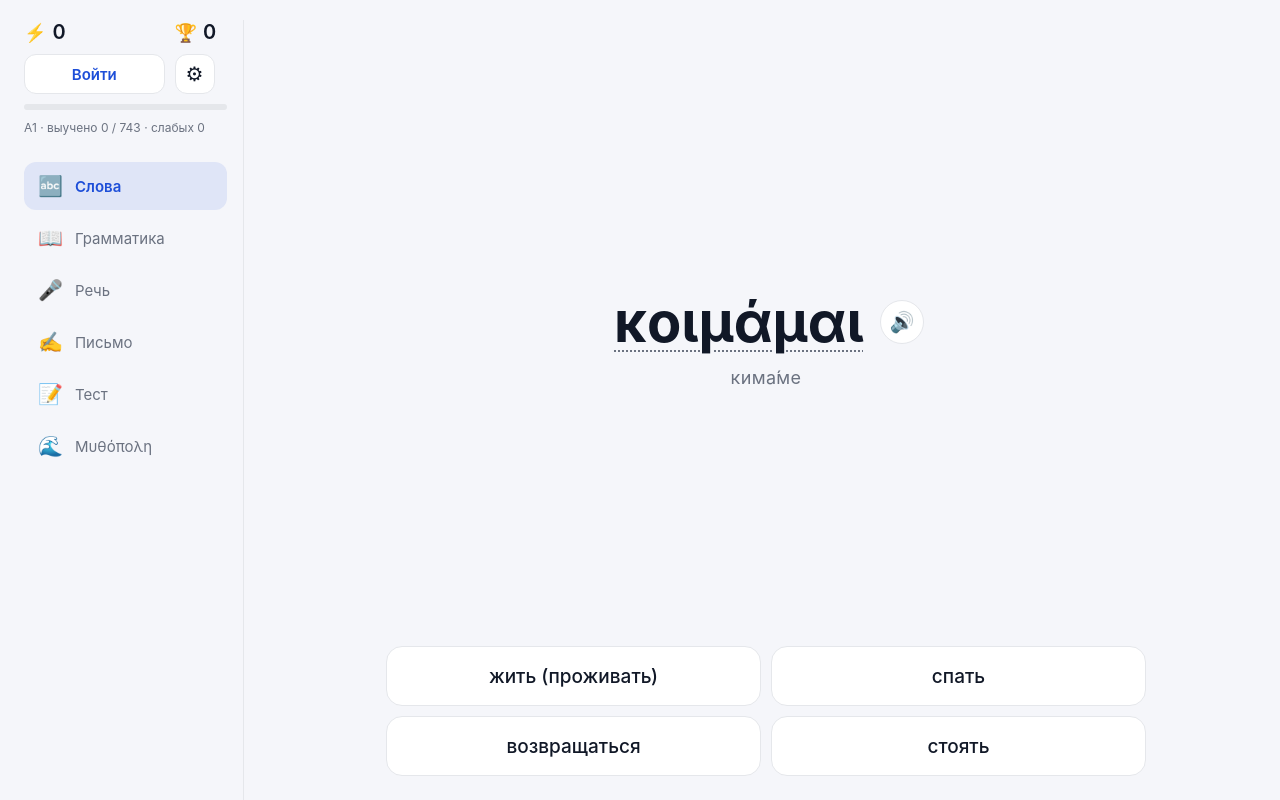
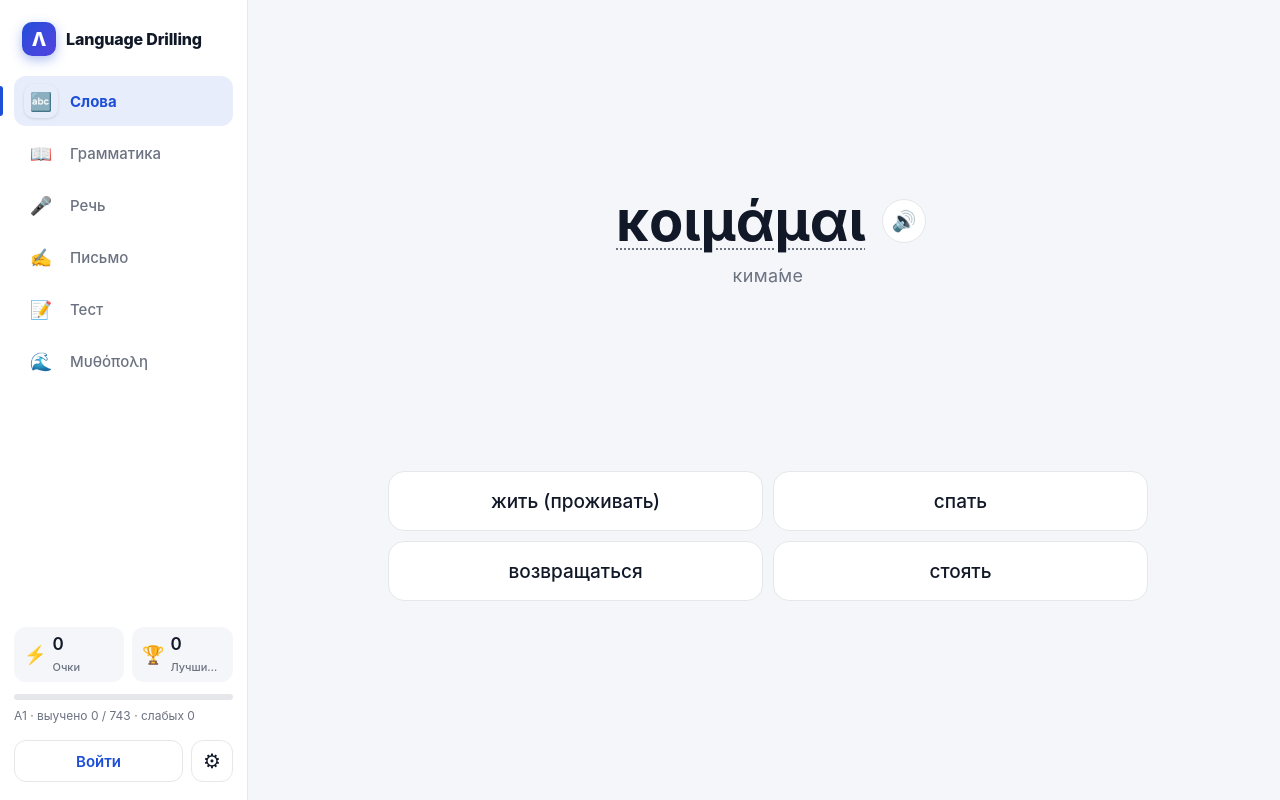
Before and after one commit to vadimptr/greek_drilling, a React (Vite) app: page /words in a window 1280 px wide. Built offline with nearby package versions, Linux system fonts and the light colour scheme; no server answers; the HTML template or start-up script is replaced by a standard one.

Commit message:
Desktop sidebar: brand, icon tiles, stats card and account at the bottom; section picker and view switcher in one row

```diff
--- a/src/App.css
+++ b/src/App.css
@@ -845,9 +845,12 @@
 .spell-row .primary-btn, .spell-row .secondary-btn { flex: 1; }
 
 /* grammar sub-picker */
+.hub-head { display: flex; flex-wrap: wrap; align-items: center; gap: 10px 16px; margin: 10px 0 14px; }
+.hub-tools { flex: 1 1 280px; min-width: 0; }
+.hub-tools:empty { display: none; }
 .sub-picker {
   align-self: flex-start;
-  margin: 10px 0 0;
+  margin: 0;
   display: inline-flex;
   align-items: center;
   gap: 8px;
@@ -945,6 +948,14 @@
 .level-tick-active { color: var(--accent); font-weight: 700; }
 .user-btn { width: auto; max-width: 140px; padding: 0 10px; display: flex; align-items: center; gap: 6px; }
 .user-btn-icon { font-size: 18px; flex: none; }
+.avatar {
+  width: 26px; height: 26px; border-radius: 50%; flex: none;
+  display: inline-flex; align-items: center; justify-content: center;
+  background: linear-gradient(135deg, var(--accent), color-mix(in srgb, var(--accent) 55%, #9333ea));
+  color: #fff; font-size: 13px; font-weight: 700;
+}
+.stat-label { display: none; }
+.brand { display: none; }
 .user-btn-name { font-size: 15px; font-weight: 600; color: var(--text); overflow: hidden; text-overflow: ellipsis; white-space: nowrap; min-width: 0; }
 
 /* aorist section */
@@ -1050,37 +1061,72 @@
   }
   .option-correct .option-key, .option-wrong .option-key, .option-key-light { border-color: rgb(255 255 255 / 45%); color: rgb(255 255 255 / 85%); }
   .trainer-next .option-key { position: static; transform: none; }
-  .grammar-hub:not(:has(.lesson-list)) > .sub-picker { margin-left: max(0px, calc((100% - 760px) / 2)); }
+  .grammar-hub:not(:has(.lesson-list)) > .hub-head { width: 100%; max-width: 760px; margin-inline: auto; }
+  .hub-tools .aorist-views { max-width: 420px; margin-left: auto; }
 
   .app {
     max-width: none;
-    grid-template-columns: 220px minmax(0, 1fr);
-    grid-template-rows: auto 1fr;
-    grid-template-areas: 'header screen' 'nav screen';
+    grid-template-columns: 248px minmax(0, 1fr);
+    grid-template-rows: 1fr auto;
+    grid-template-areas: 'nav screen' 'header screen';
     column-gap: 32px;
     row-gap: 0;
-    padding: 20px 24px 0;
+    padding: 0 24px 0 0;
   }
-  .header { grid-area: header; padding: 0 16px 14px 0; border-right: 1px solid var(--border); gap: 10px; }
-  .header-row { display: grid; grid-template-columns: minmax(0, 1fr) auto; gap: 10px; }
-  .header-row .stat:nth-child(2) { margin-left: 0; justify-self: end; }
-  .header-row .user-btn, .header-row .login-btn { min-width: 0; max-width: none; width: 100%; justify-content: flex-start; }
-  .header-row .user-btn-name { overflow: hidden; text-overflow: ellipsis; }
-  .header .progress-label { font-size: 12px; line-height: 1.35; }
-  .screen { padding-top: 0; }
-  .screen { grid-area: screen; padding: 8px 4px 24px; }
+  .tabbar, .header { background: var(--card); border-right: 1px solid var(--border); }
   .tabbar {
     grid-area: nav;
     display: flex;
     flex-direction: column;
-    gap: 4px;
+    gap: 2px;
     border-top: none;
-    border-right: 1px solid var(--border);
-    background: transparent;
-    padding: 12px 16px 0 0;
+    padding: 22px 14px 12px;
+    overflow-y: auto;
   }
-  .tab { flex-direction: row; justify-content: flex-start; gap: 12px; padding: 12px 14px; font-size: 15px; }
-  .tab:hover:not(.tab-active) { background: color-mix(in srgb, var(--text) 5%, transparent); }
+  .brand { display: flex; align-items: center; gap: 10px; padding: 0 8px 18px; }
+  .brand-logo {
+    width: 34px; height: 34px; border-radius: 10px; flex: none;
+    display: inline-flex; align-items: center; justify-content: center;
+    background: linear-gradient(135deg, var(--accent), color-mix(in srgb, var(--accent) 55%, #9333ea));
+    color: #fff; font-size: 19px; font-weight: 800;
+    box-shadow: 0 4px 12px color-mix(in srgb, var(--accent) 35%, transparent);
+  }
+  .brand-name { font-size: 16px; font-weight: 800; letter-spacing: -0.01em; color: var(--text); }
+  .tab { position: relative; flex-direction: row; justify-content: flex-start; gap: 12px; padding: 8px 10px; font-size: 15px; font-weight: 500; color: var(--muted); border-radius: 12px; transition: background 0.15s, color 0.15s; }
+  .tab-icon {
+    width: 34px; height: 34px; border-radius: 10px; flex: none;
+    display: inline-flex; align-items: center; justify-content: center;
+    font-size: 18px; background: color-mix(in srgb, var(--text) 5%, transparent);
+    transition: background 0.15s;
+  }
+  .tab:hover:not(.tab-active) { background: color-mix(in srgb, var(--text) 4%, transparent); color: var(--text); }
+  .tab-active { background: color-mix(in srgb, var(--accent) 9%, transparent); color: var(--accent); font-weight: 650; }
+  .tab-active .tab-icon { background: var(--card); box-shadow: 0 1px 3px rgb(0 0 0 / 12%); }
+  .tab-active::before { content: ''; position: absolute; left: -14px; top: 10px; bottom: 10px; width: 3px; border-radius: 0 3px 3px 0; background: var(--accent); }
+
+  .header {
+    grid-area: header;
+    display: grid;
+    grid-template-columns: minmax(0, 1fr) minmax(0, 1fr) minmax(0, 1fr) 42px;
+    grid-template-areas: 's1 s1 s2 s2' 'pr pr pr pr' 'lb lb lb lb' 'us us us gear';
+    gap: 8px;
+    padding: 14px 14px 18px;
+  }
+  .header-row { display: contents; }
+  .header-row .stat:nth-child(1) { grid-area: s1; }
+  .header-row .stat:nth-child(2) { grid-area: s2; margin-left: 0; }
+  .header .stat {
+    display: grid; grid-template-columns: auto 1fr; grid-template-rows: auto auto; column-gap: 6px; align-items: center;
+    background: var(--bg); border-radius: 12px; padding: 8px 10px; font-size: 18px;
+  }
+  .header .stat-icon { grid-row: 1 / 3; font-size: 18px; }
+  .header .stat-value { font-size: 17px; line-height: 1.1; }
+  .header .stat-label { display: block; font-size: 11px; font-weight: 500; color: var(--muted); white-space: nowrap; overflow: hidden; text-overflow: ellipsis; }
+  .header .progress { grid-area: pr; margin-top: 4px; }
+  .header .progress-label { grid-area: lb; font-size: 12px; line-height: 1.35; }
+  .header-row .user-btn, .header-row .login-btn { grid-area: us; min-width: 0; max-width: none; width: 100%; justify-content: flex-start; margin-top: 8px; height: 42px; }
+  .header-row > .icon-btn:last-child { grid-area: gear; margin-top: 8px; height: 42px; width: 42px; }
+  .header-row .user-btn-name { overflow: hidden; text-overflow: ellipsis; }
 
   .screen > *, .hub-body > *, .aorist > * { width: 100%; max-width: 760px; margin-inline: auto; }
   .screen > .grammar-hub { max-width: 1040px; }
@@ -1089,7 +1135,7 @@
   .city-layout > .notebook { width: 360px; flex-shrink: 0; overflow-y: auto; margin-bottom: 0; align-self: stretch; }
   .city-stage { min-height: 0; }
   .city-name { font-size: 32px; }
-  .grammar-hub > .sub-picker { align-self: flex-start; }
+  .grammar-hub > .hub-head { align-self: stretch; }
   .hub-body > .aorist, .aorist > .aorist-verbs, .hub-body > .lesson-list { max-width: none; }
 
   .lesson-list { display: grid; grid-template-columns: repeat(2, minmax(0, 1fr)); align-content: start; }
--- a/src/App.tsx
+++ b/src/App.tsx
@@ -66,6 +66,7 @@ export default function App() {
   const account = useAccount(app, setApp, boot.user)
   const [cityAllowed, setCityAllowed] = useState<boolean | null>(null)
   const [cityTotal, setCityTotal] = useState(0)
+  const [hubTools, setHubTools] = useState<HTMLDivElement | null>(null)
   const [storyMs, setStoryMs] = useState(40_000)
   const [cityNeedsCode, setCityNeedsCode] = useState(false)
   const [cityCheck, setCityCheck] = useState(0)
@@ -195,7 +196,10 @@ export default function App() {
         )}
         {app.tab === 'grammar' && (
           <div className="grammar-hub">
-            <SubPicker value={grammarSub} level={level} onChange={setGrammarSub} />
+            <div className="hub-head">
+              <SubPicker value={grammarSub} level={level} onChange={setGrammarSub} />
+              <div className="hub-tools" ref={setHubTools} />
+            </div>
             <div className="hub-body">
               {grammarSub === 'lessons' && (
                 <GrammarScreen state={app.grammar} level={level} onChange={(grammar) => setApp((a) => ({ ...a, grammar }))} />
@@ -204,7 +208,7 @@ export default function App() {
                 <NounsScreen state={app.nouns} onChange={(nouns) => setApp((a) => ({ ...a, nouns }))} />
               )}
               {grammarSub === 'aorist' && (
-                <AoristScreen state={app.aorist} onChange={(aorist) => setApp((a) => ({ ...a, aorist }))} />
+                <AoristScreen state={app.aorist} toolbar={hubTools} onChange={(aorist) => setApp((a) => ({ ...a, aorist }))} />
               )}
             </div>
           </div>
--- a/src/components/Header.tsx
+++ b/src/components/Header.tsx
@@ -30,14 +30,16 @@ export function Header({ left, right, subtitle, progress, onSettings, user, onAc
           <span key={left.bump ? String(left.value) : 'l'} className={left.bump ? 'stat-value score-bump' : 'stat-value'}>
             {left.value}
           </span>
+          <span className="stat-label">{left.label}</span>
         </div>
         <div className="stat" aria-label={right.label}>
           <span className="stat-icon">{right.icon}</span>
           <span className="stat-value">{right.value}</span>
+          <span className="stat-label">{right.label}</span>
         </div>
         {user !== null ? (
           <button className="icon-btn user-btn" onClick={onAccount} aria-label={`${t('header.account')}: ${user}`}>
-            <span className="user-btn-icon">👤</span>
+            <span className="user-btn-icon avatar">{user.slice(0, 1).toUpperCase()}</span>
             <span className="user-btn-name">{user}</span>
           </button>
         ) : (
--- a/src/components/TabBar.tsx
+++ b/src/components/TabBar.tsx
@@ -15,6 +15,10 @@ export function TabBar({ tab, learn, onChange }: Props) {
   const label = (id: Tab) => (id === 'city' ? CITY_NAMES[learn] : t(`tab.${id}` as UiKey))
   return (
     <nav className="tabbar" aria-label={t('tab.aria')}>
+      <div className="brand" aria-hidden="true">
+        <span className="brand-logo">Λ</span>
+        <span className="brand-name">Language Drilling</span>
+      </div>
       {tabsFor(learn).map((id) => (
         <button
           key={id}
--- a/src/screens/AoristScreen.tsx
+++ b/src/screens/AoristScreen.tsx
@@ -1,4 +1,5 @@
 import { useCallback, useEffect, useMemo, useRef, useState } from 'react'
+import { createPortal } from 'react-dom'
 import { AORIST_GROUPS, PRONOUNS, PRONOUN_RU, type AoristGroup, type AoristVerb } from '../data/aorist'
 import { AORIST_THEORY } from '../data/aorist/theory'
 import { aoristVerb, aoristWords, fillBlank, makeAoristTask, paradigm, personsOf, sentencesOf, verbsOf, type AoristTask } from '../logic/aorist'
@@ -37,21 +38,25 @@ function nextTask(state: SpeakState): AoristTask | null {
 
 const hasProgress = (s: SpeakState) => s.learned.length > 0 || Object.keys(s.weak).length > 0
 
-export function AoristScreen({ state, onChange }: Props) {
+export function AoristScreen({ state, onChange, toolbar }: Props & { toolbar?: HTMLElement | null }) {
   const [view, setView] = useState<View>(() => (hasProgress(state) ? 'train' : 'theory'))
   useEffect(() => {
     document.querySelector('.screen')?.scrollTo({ top: 0 })
   }, [view])
 
+  const views = (
+    <div className="segmented seg-3 aorist-views">
+      {VIEWS.map((v) => (
+        <button key={v.id} className={v.id === view ? 'seg seg-active' : 'seg'} onClick={() => setView(v.id)}>
+          {v.label}
+        </button>
+      ))}
+    </div>
+  )
+
   return (
     <div className="aorist">
-      <div className="segmented seg-3 aorist-views">
-        {VIEWS.map((v) => (
-          <button key={v.id} className={v.id === view ? 'seg seg-active' : 'seg'} onClick={() => setView(v.id)}>
-            {v.label}
-          </button>
-        ))}
-      </div>
+      {toolbar ? createPortal(views, toolbar) : views}
       {view === 'theory' && <Theory onTrain={() => setView('train')} />}
       {view === 'verbs' && <VerbList state={state} />}
       {view === 'train' && <Trainer state={state} onChange={onChange} />}
```
